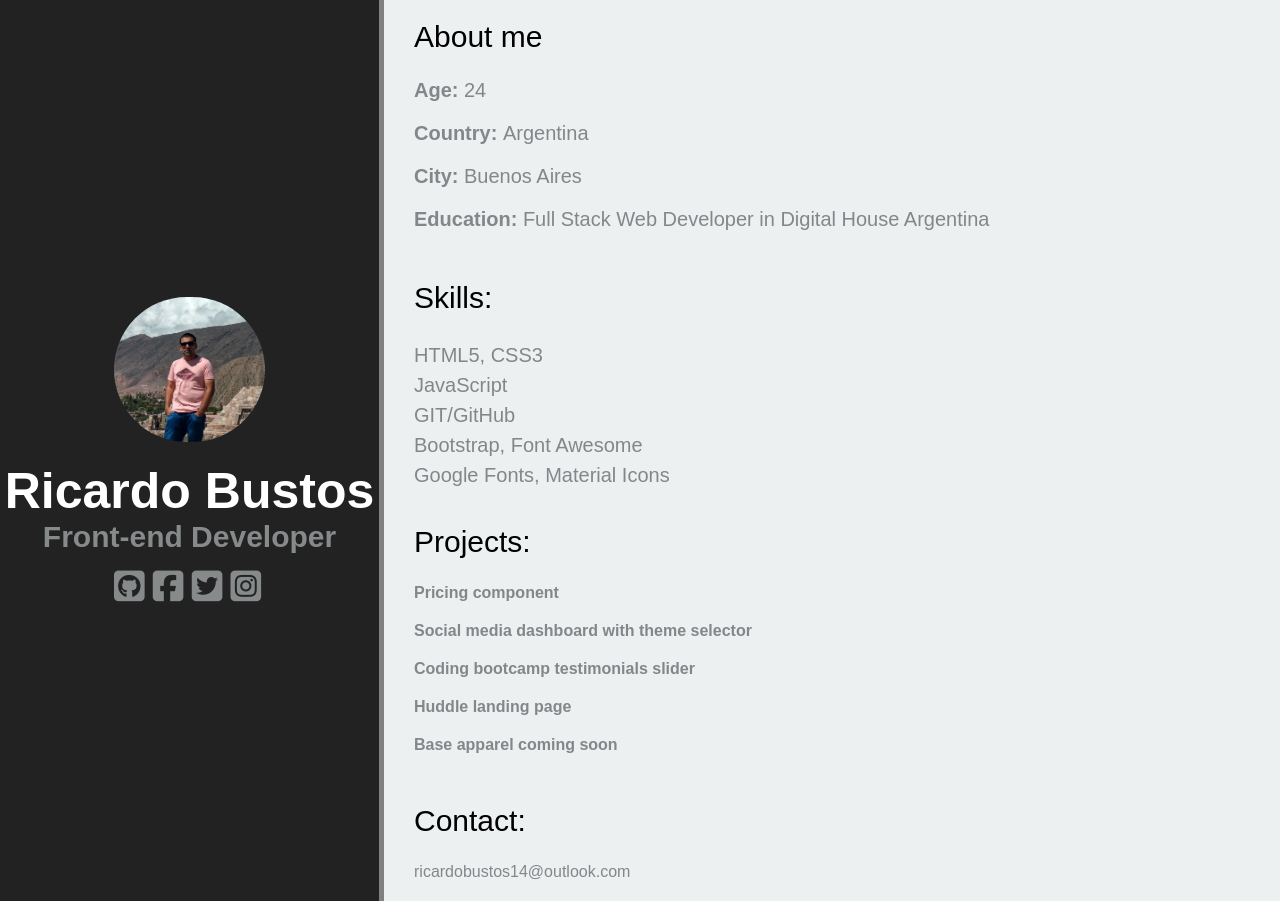
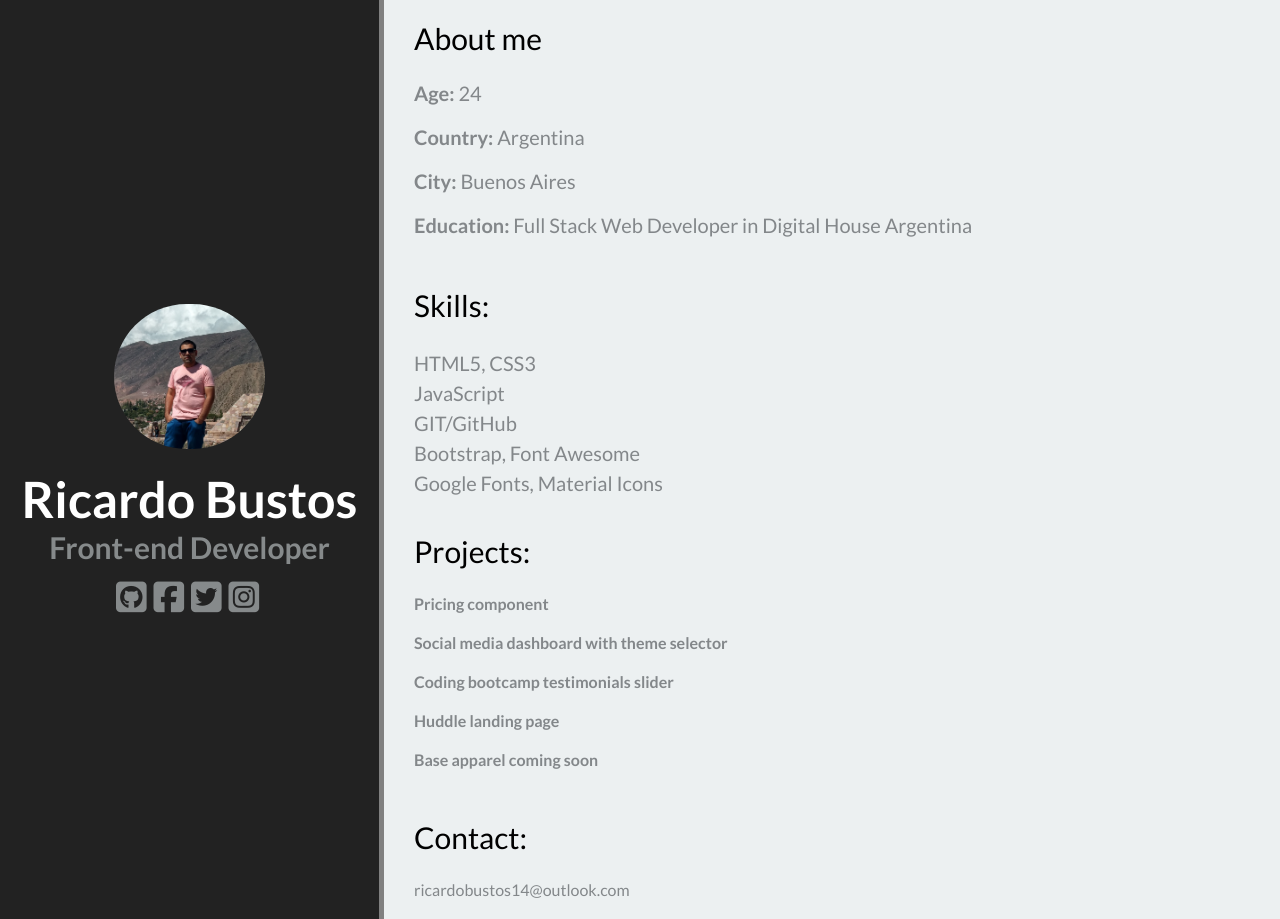
Before and after one commit to ricardoangelbustos/ricardoangelbustos.github.io, a plain HTML site: page index.html in a window 1280 px wide. Drawn offline with Linux system fonts and the light colour scheme.

Commit message:
Agregada fuente Lato

```diff
--- a/index.html
+++ b/index.html
@@ -5,6 +5,7 @@
     <meta name="viewport" content="width=device-width, initial-scale=1.0">
     <meta http-equiv="X-UA-Compatible" content="ie=edge">
     <title>Portfolio | Ricardo Bustos</title>
+    <link href="https://fonts.googleapis.com/css2?family=Lato:wght@400;700&display=swap" rel="stylesheet">
     <link rel="stylesheet" href="style.css">
 </head>
 <body>
--- a/style.css
+++ b/style.css
@@ -1,10 +1,8 @@
+/*font-family: 'Lato', sans-serif;*/
 *{
     margin: 0;
     padding: 0;
     box-sizing: border-box;
-}
-body{
-    font-family: Arial, Helvetica, sans-serif;
 }
 .container{
     background-color: red;
@@ -19,6 +17,7 @@ body{
     justify-content: center;
     align-items: center;
     border-right: 5px solid gray;
+    font-family: 'Lato', sans-serif;
 }
 .left img{
     width: 40%;
@@ -53,6 +52,7 @@ body{
     background-color: #ecf0f1;
     width: 70%;
     padding: 20px 20px 20px 30px;
+    font-family: 'Lato', sans-serif;
 }
 .about{
     display: flex;
```
